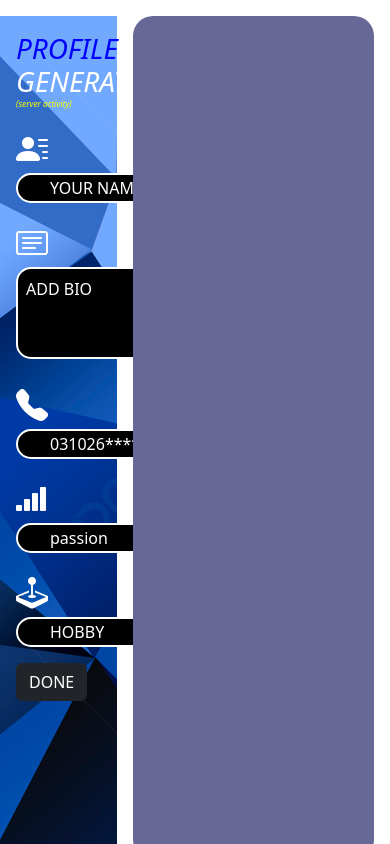
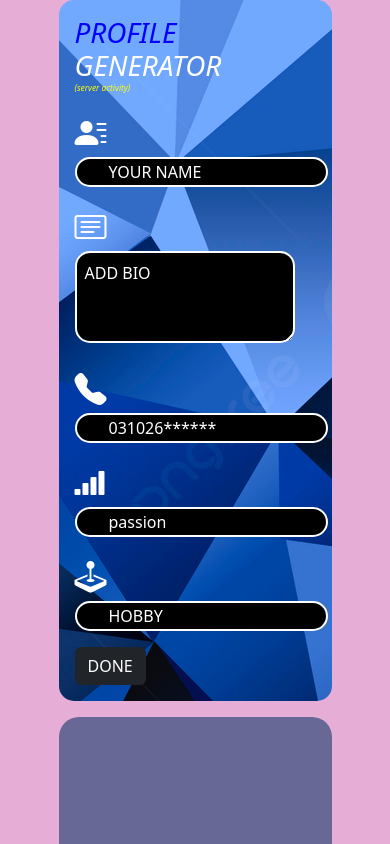
Before and after one commit to M1muzammil/newcrud, a website: page public/index.html in a window 390 px wide. Shown: the top 844 px of the page. Drawn offline with nearby package versions, Linux system fonts and the light colour scheme; some packages are replaced by stand-ins of ours; no server answers; a script that the page names is missing.

Commit message:
responsive

```diff
--- a/public/style.css
+++ b/public/style.css
@@ -125,3 +125,23 @@ row-gap: 2em;
       .body{
         overflow: hidden;
       }
+
+
+
+      @media only screen and (max-width: 600px) {
+        body {
+          background-color: rgb(230, 173, 215);
+          display: flex;
+          justify-content: center;
+          flex-direction: column;
+        }
+        .mainobject{
+            width: 70%;
+           background: url(./backgroundform.jpg);
+        color: #fff;
+        height: 100%;
+       border-radius: 15px;
+        padding: 1em;
+        }
+
+      }
```
